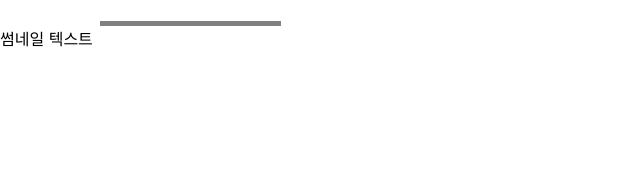
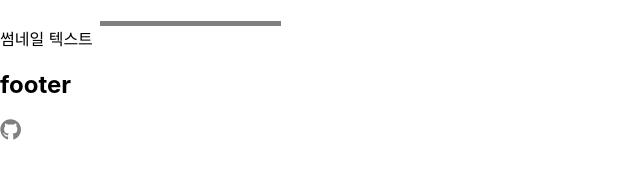
Before and after one commit to HarenKei/Thumbnail_Maker, a React (Create React App) app: page / in a window 1280 px wide. Shown: the part 626-797 px from the top of the page, without its empty margins (0-640 px from the left). Built offline with nearby package versions, Linux system fonts and the light colour scheme.

Commit message:
Update App.js : Add GitHub Icon For footer from FontAwesome

```diff
--- a/src/App.js
+++ b/src/App.js
@@ -2,6 +2,7 @@
 import { SketchPicker, BlockPicker } from 'react-color';
 import { FontAwesomeIcon } from '@fortawesome/react-fontawesome';
 import { faFill } from '@fortawesome/free-solid-svg-icons';
+import { faGithub } from '@fortawesome/free-brands-svg-icons';
 
 import './App.css';
 
@@ -62,6 +63,13 @@
 
 
     </div>
+
+    <div>
+        <h2>footer</h2>
+        <a href="https://github.com/HarenKei">
+        <FontAwesomeIcon icon={faGithub} color = "grey" size="lg"/>
+        </a>
+    </div>
   </div>
 )
 }
```
